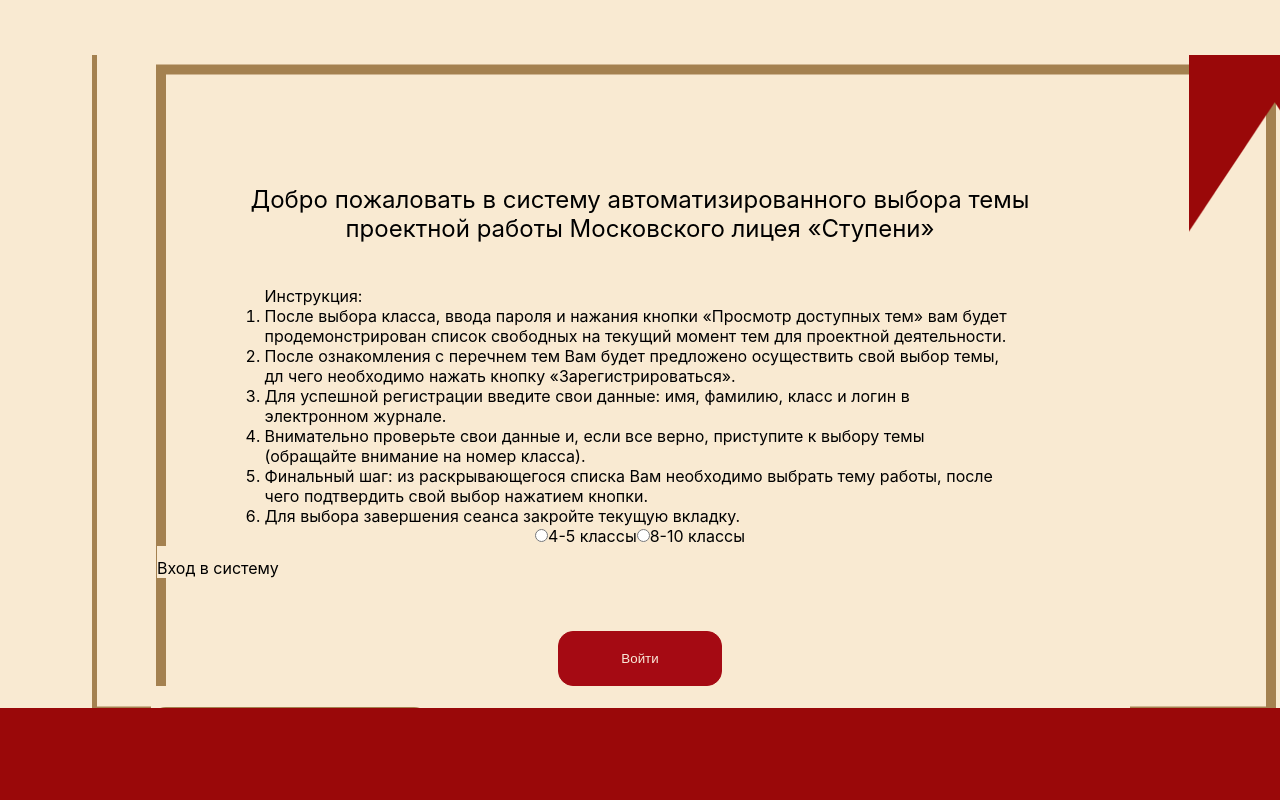
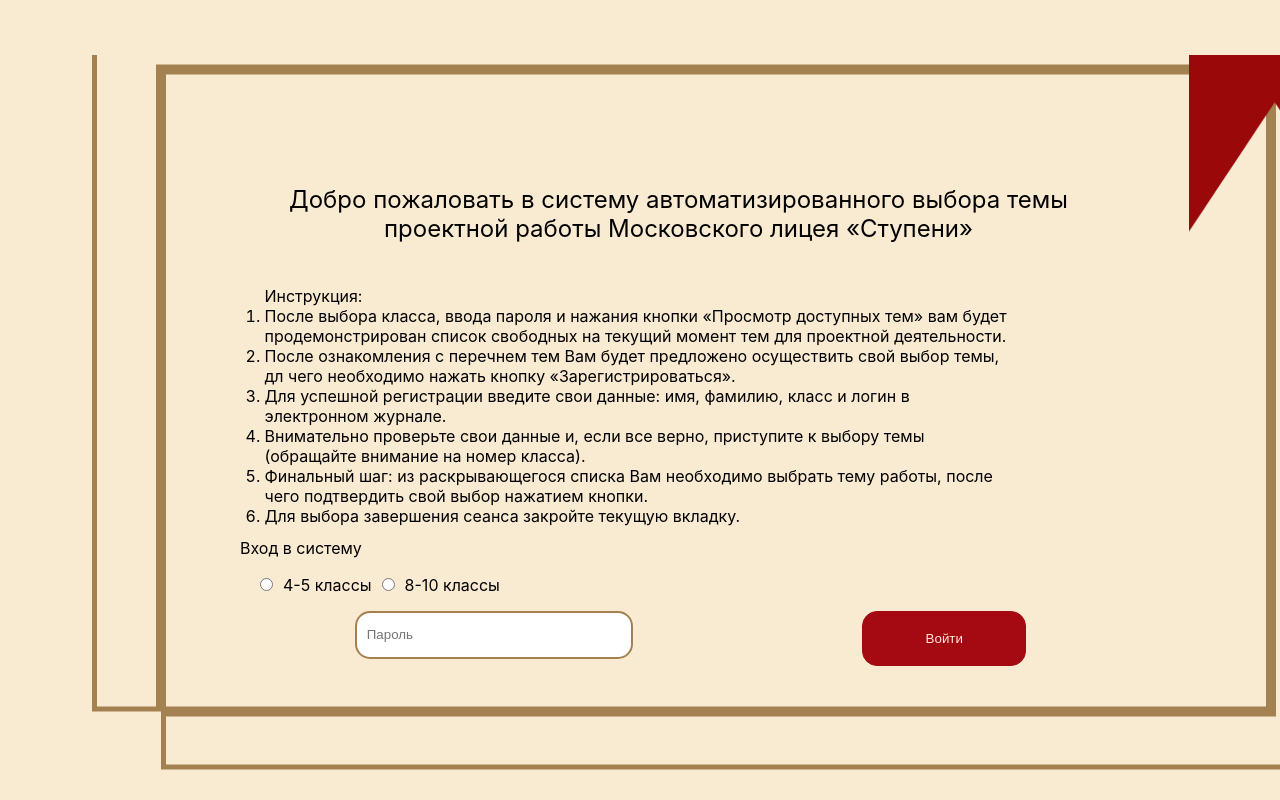
Before and after one commit to ruslan2570/e-lyceum, a React (Create React App) app: page / in a window 1280 px wide. Built offline with nearby package versions, Linux system fonts and the light colour scheme.

Commit message:
Фикс разметки

```diff
--- a/src/Pages/Welcome.jsx
+++ b/src/Pages/Welcome.jsx
@@ -31,10 +31,10 @@
         fetch(`${ServerUrl}auth.php`, requestOptions)
             .then(response => {
                 if (response.status === 200) {
-                    if(selectedClass != ''){
+                    if (selectedClass != '') {
                         navigate("/topicsList", { state: { classes: selectedClass } });
                     }
-                    else{
+                    else {
                         alert("Выберите класс");
                     }
 
@@ -49,7 +49,7 @@
                 } else {
                     alert("Введите верный пароль");
                 }
-            }).catch(x => alert("Ошибка соединения с сервером"));
+            }).catch(x => alert("Ошибка соединения с сервером: " + x));
     }
 
     return (
@@ -82,22 +82,28 @@
                     </ol>
                 </div>
 
-                <div>
-                    <input type="radio" id="low-radio" value="low" checked={selectedClass === "low"} onChange={handleClassChange}/>
-                    <label htmlFor="low-radio">4-5 классы</label>
 
-                    <input type="radio" id="high-radio" value="high" checked={selectedClass === "high"} onChange={handleClassChange}/>
-                    <label htmlFor="high-radio">8-10 классы</label>
-                </div>
 
                 <div className="login">
                     <p className="login_text">Вход в систему</p>
-                </div>
-                <div className="button">
-                    <button className="class-btn" onClick={e => goToProblemList(e)}>Войти</button>
-                </div>
-                <div className="password">
-                    <input className="password_box" onChange={e => setPassword(e.target.value)} value={password} type="password" maxLength="25" size="40"></input>
+
+                    <div className="login_radio">
+                        <input type="radio" id="low-radio" value="low" checked={selectedClass === "low"} onChange={handleClassChange} />
+                        <label htmlFor="low-radio">4-5 классы</label>
+
+                        <input type="radio" id="high-radio" value="high" checked={selectedClass === "high"} onChange={handleClassChange} />
+                        <label htmlFor="high-radio">8-10 классы</label>
+                    </div>
+
+                    <div className="login_block">
+                        <div className="password">
+                            <input className="password_box" placeholder="Пароль" onChange={e => setPassword(e.target.value)} value={password} type="password" maxLength="25" size="40"></input>
+                        </div>
+
+                        <div className="button">
+                            <button className="class-btn" onClick={e => goToProblemList(e)}>Войти</button>
+                        </div>
+                    </div>
                 </div>
             </div>
             <div className="down"></div>
--- a/src/Styles/Send.css
+++ b/src/Styles/Send.css
@@ -3,13 +3,6 @@
     padding: 0;
     background-color: #F9EAD2;
 
-}
-
-.main {
-    background-image: url(../img/Wallpaper.png);
-    background-repeat: no-repeat;
-    height: 90vh;
-    background-position: center;
 }
 
 /* .info {
@@ -108,13 +101,3 @@
     font-size: 18px;
     align-items: center;
 }
-
-
-.down {
-    display: flex;
-    height: 92px;
-    width: 100%;
-    background-color: #9A0809;
-    bottom: 0;
-    background-image: none
-}
--- a/src/Styles/TopicsList.css
+++ b/src/Styles/TopicsList.css
@@ -61,12 +61,3 @@
     font-size: 18px;
     align-items: center;
 }
-
-.down {
-    display: flex;
-    height: 92px;
-    width: 100%;
-    background-color: #9A0809;
-    bottom: 0;
-    background-image: none
-}
--- a/src/Styles/Welcome.css
+++ b/src/Styles/Welcome.css
@@ -13,7 +13,7 @@
 }
 
 .info {
-    width: 1081px;
+    width: 800px;
     height: 168px;
     background: transparent;
     display: flex;
@@ -34,19 +34,24 @@
 
 .instruction {
     width: 751px;
-    height: 247px;
+    /* height: 247px; */
     padding-top: 43px;
     font-weight: 400;
     font-size: 16px;
 
 }
 
-.button {
-    padding-top: 43px;
+.login_radio{
+    margin: 10px;
+}
+
+.login_radio > input{
+    margin: 10px;
+}
+
+.login_block{
     display: flex;
-    gap: 41px;
-    margin-top: 10px;
-
+    justify-content: left;
 }
 
 .class-btn {
@@ -62,11 +67,10 @@
     padding-top: 12px;
     width: 966px;
 }
-
+/*
 .password {
-    padding-top: 21px;
     width: 979px;
-}
+} */
 
 .password_box {
     background-color: white;
@@ -80,9 +84,16 @@
 .down {
     position: fixed;
     display: flex;
-    height: 92px;
+    height: 10%;
     width: 100%;
     background-color: #9A0809;
     bottom: 0;
     background-image: none
 }
+
+@media(max-height: 1000px){
+    .down{
+
+        display: none;
+    }
+}
```
